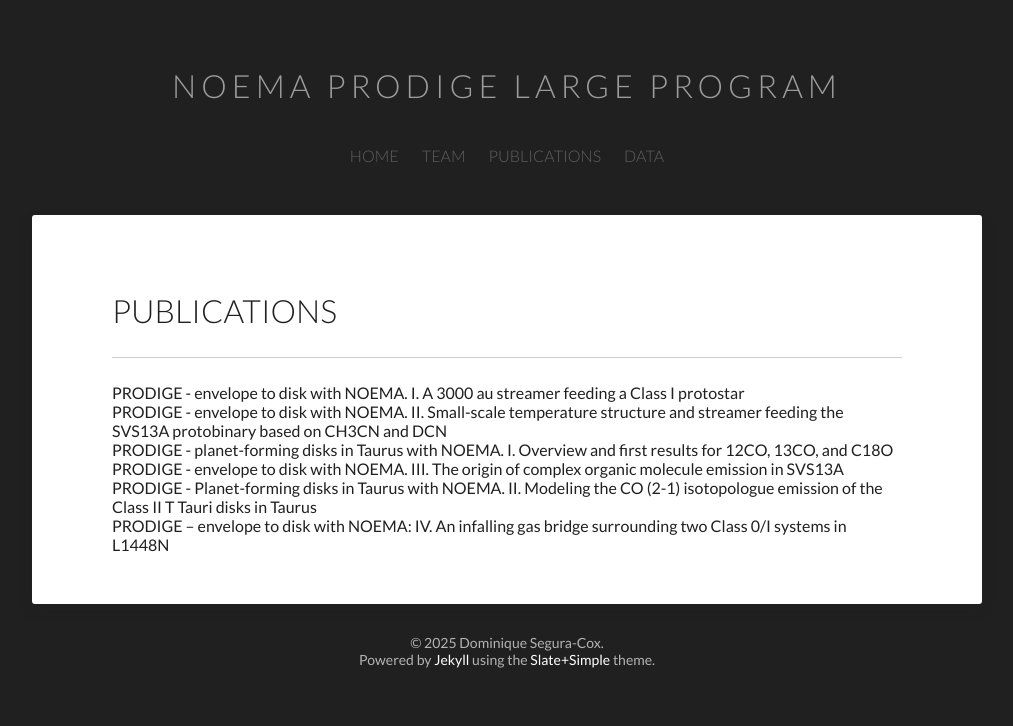
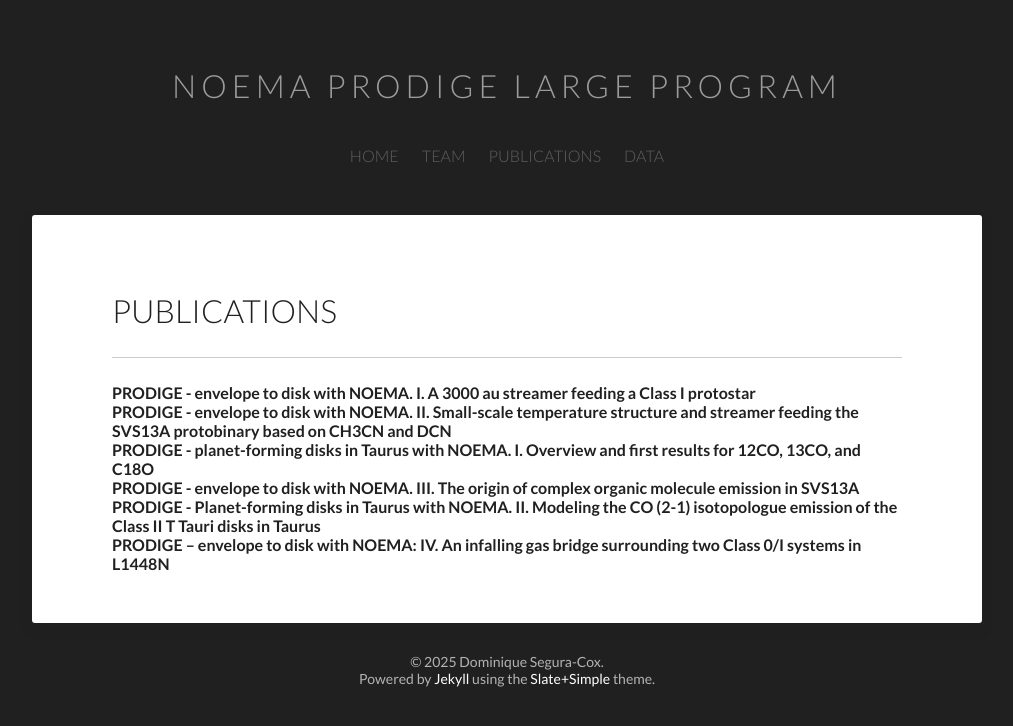
Before and after one commit to NOEMA-PRODIGE/NOEMA-PRODIGE.github.io, a Jekyll site: the page built from tags/index.html, in a window 1280 px wide. Shown: the top 726 px of the page, without its empty margins (133-1146 px from the left). Built offline with Jekyll 4.4.1, drawn with Linux system fonts in a browser that asks for light colours.

Commit message:
Update index.html

```diff
--- a/tags/index.html
+++ b/tags/index.html
@@ -8,16 +8,16 @@
     </h1>
     <hr>
 
-<a href="https://ui.adsabs.harvard.edu/abs/2022A%26A...667A..12V/abstract">PRODIGE - envelope to disk with NOEMA. I. A 3000 au streamer feeding a Class I protostar</a><br>
+<b><a href="https://ui.adsabs.harvard.edu/abs/2022A%26A...667A..12V/abstract">PRODIGE - envelope to disk with NOEMA. I. A 3000 au streamer feeding a Class I protostar</a></b><br>
 
-<a href="https://ui.adsabs.harvard.edu/abs/2023A%26A...669A.137H/abstract">PRODIGE - envelope to disk with NOEMA. II. Small-scale temperature structure and streamer feeding the SVS13A protobinary based on CH3CN and DCN</a><br>
+<b><a href="https://ui.adsabs.harvard.edu/abs/2023A%26A...669A.137H/abstract">PRODIGE - envelope to disk with NOEMA. II. Small-scale temperature structure and streamer feeding the SVS13A protobinary based on CH3CN and DCN</a></b><br>
 
-<a href="https://ui.adsabs.harvard.edu/abs/2024A%26A...685A.126S/abstract">PRODIGE - planet-forming disks in Taurus with NOEMA. I. Overview and first results for 12CO, 13CO, and C18O</a><br>
+<b><a href="https://ui.adsabs.harvard.edu/abs/2024A%26A...685A.126S/abstract">PRODIGE - planet-forming disks in Taurus with NOEMA. I. Overview and first results for 12CO, 13CO, and C18O</a></b><br>
 
-<a href="https://ui.adsabs.harvard.edu/abs/2024A%26A...686A.289H/abstract">PRODIGE - envelope to disk with NOEMA. III. The origin of complex organic molecule emission in SVS13A </a><br>
+<b><a href="https://ui.adsabs.harvard.edu/abs/2024A%26A...686A.289H/abstract">PRODIGE - envelope to disk with NOEMA. III. The origin of complex organic molecule emission in SVS13A </a></b><br>
 
-<a href="https://ui.adsabs.harvard.edu/abs/2024A%26A...687A.174F/abstract">PRODIGE - Planet-forming disks in Taurus with NOEMA. II. Modeling the CO (2-1) isotopologue emission of the Class II T Tauri disks in Taurus </a><br>
+<b><a href="https://ui.adsabs.harvard.edu/abs/2024A%26A...687A.174F/abstract">PRODIGE - Planet-forming disks in Taurus with NOEMA. II. Modeling the CO (2-1) isotopologue emission of the Class II T Tauri disks in Taurus </a></b><br>
 
-<a href="https://ui.adsabs.harvard.edu/abs/2024A%26A...692A..55G/abstract">PRODIGE – envelope to disk with NOEMA: IV. An infalling gas bridge surrounding two Class 0/I systems in L1448N</a><br>
+<b><a href="https://ui.adsabs.harvard.edu/abs/2024A%26A...692A..55G/abstract">PRODIGE – envelope to disk with NOEMA: IV. An infalling gas bridge surrounding two Class 0/I systems in L1448N</a></b><br>
 
 </article>
```
